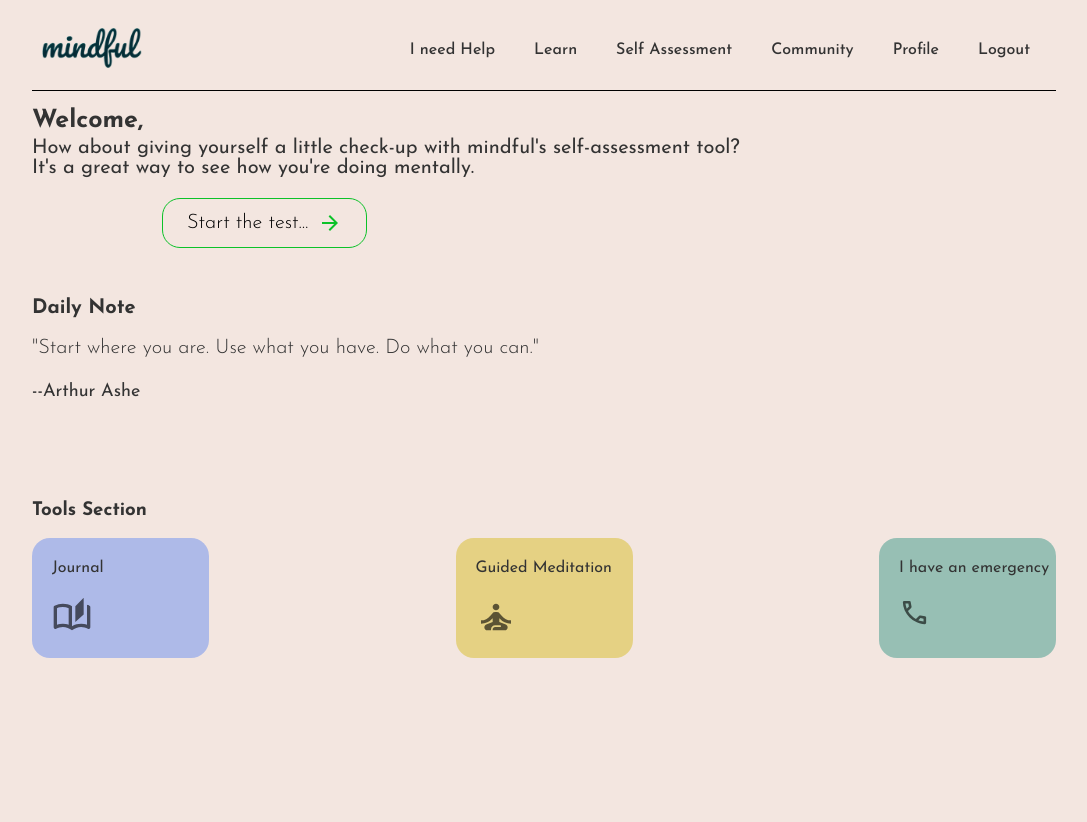
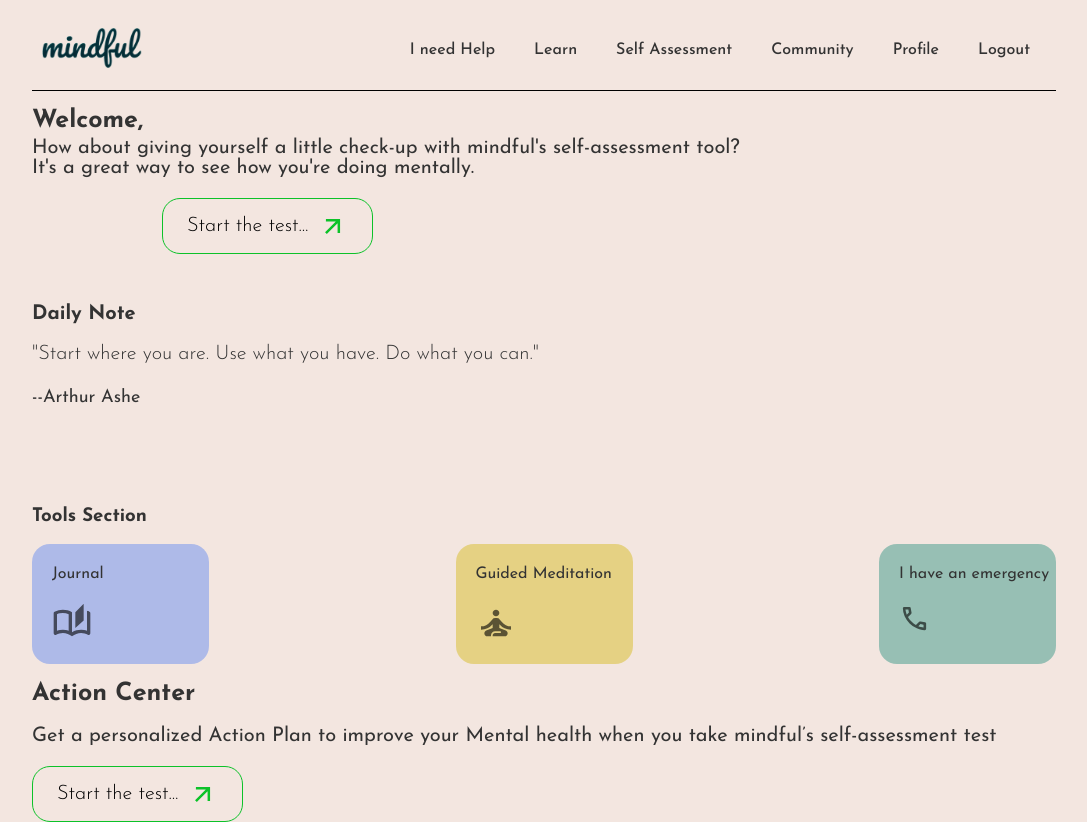
Before and after one commit to vincent-mugendi/Mindful, a React (Vite) app in the folder frontend/mindful-frontend/: page /dashboard in a window 1280 px wide. Shown: the whole page, without its empty margins (96-1183 px from the left). Built offline with nearby package versions, Linux system fonts and the light colour scheme.

Commit message:
Implemented Dashboard Action Center UI

```diff
--- a/frontend/mindful-frontend/src/components/dashboard/Dashboard.jsx
+++ b/frontend/mindful-frontend/src/components/dashboard/Dashboard.jsx
@@ -3,6 +3,7 @@ import Dashboardheader from '../header/Dashboardheader';
 import DashboardWelcome from './DashboardWelcome';
 import DashboardDailyNote from './DashboardDailyNote';
 import DashboardTools from './DashboardTools';
+import DashboardActionCenter from './DashboardActionCenter';
 
 const Dashboard = () => {
     const [username, setUsername] = useState('');
@@ -22,6 +23,7 @@ const Dashboard = () => {
             <DashboardWelcome username={username} />
             <DashboardDailyNote />
             <DashboardTools />
+            <DashboardActionCenter />
         </div>
     );
 };
--- /dev/null
+++ b/frontend/mindful-frontend/src/components/dashboard/DashboardActionCenter.css
@@ -0,0 +1,24 @@
+.action h1 {
+    font-size: 25px;
+    font-weight: 700;
+}
+
+.action p {
+    font-size: 20px;
+    font-weight: 400;
+}
+
+
+
+.assessment a {
+    text-decoration: none;
+}
+
+.action .assessment .btn i{
+    padding: 10px;
+}
+
+.btn img {
+    width: 30px;
+    transform: rotate(-45deg);
+}
--- /dev/null
+++ b/frontend/mindful-frontend/src/components/dashboard/DashboardActionCenter.jsx
@@ -0,0 +1,25 @@
+import React from "react";
+
+import './DashboardActionCenter.css';
+import { Link } from "react-router-dom";
+import arrowIcon from "../../assets/icons/arrow-green.svg";
+
+
+const DashboardActionCenter = () => {
+    return (
+        <div className="action">
+            <h1>Action Center</h1>
+            <p>Get a personalized Action Plan to improve your Mental health when you take mindful’s self-assessment test</p>
+            <div className="assessment">
+                <Link to="/selfassessment">
+                    <button className="btn">
+                        Start the test...
+                        <img src={arrowIcon} alt="Arrow Icon" />
+                    </button>
+                </Link>
+            </div>
+        </div>
+    );
+}
+
+export default DashboardActionCenter;
```
